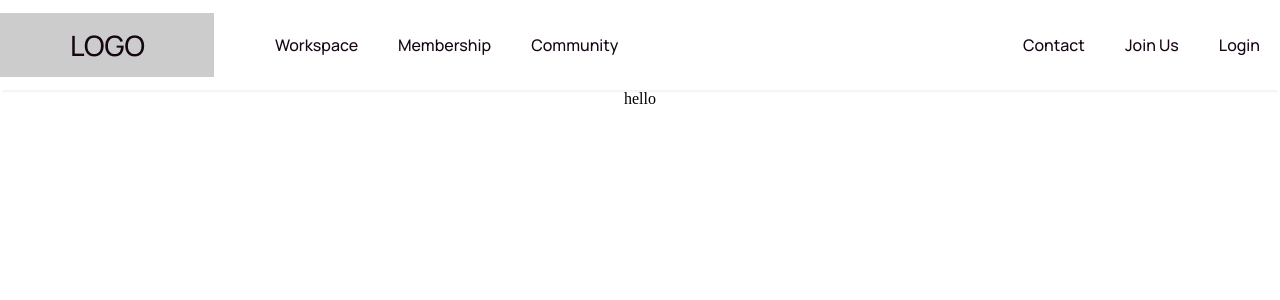
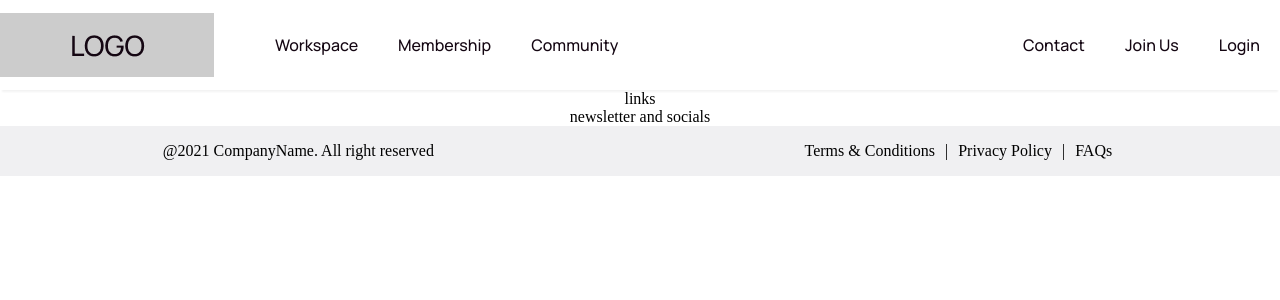
Before and after one commit to AlyLopez02/News-Site, a React (Vite) app: page / in a window 1280 px wide. Shown: the top 300 px of the page. Built offline with nearby package versions, Linux system fonts and the light colour scheme.

Commit message:
stub out second container

```diff
--- a/src/components/Footer/index.jsx
+++ b/src/components/Footer/index.jsx
@@ -1,10 +1,43 @@
 import React from 'react';
 import './style.scss';
 
+const mainLinks = [
+  'Link 1',
+  'Link2',
+  'Link3',
+];
+
+const subLinks = [
+  'Sub link 1',
+  'Sub link 2',
+  'Sub link 3',
+  'Sub link 4',
+  'Sub link 5',
+];
+
+const lastLinks = [
+  'Terms & Conditions',
+  ' | ',
+  'Privacy Policy',
+  ' | ',
+  'FAQs',
+];
+
 function Footer() {
   return (
-    <div>
-      hello
+    <div className="footer">
+      <div id="container1">
+        <nav>links</nav>
+        <div>newsletter and socials</div>
+      </div>
+      <div className="container2">
+        <p>@2021 CompanyName. All right reserved</p>
+        <ul>
+          {lastLinks.map((link) => (
+            <li>{link}</li>
+          ))}
+        </ul>
+      </div>
     </div>
   );
 }
--- a/src/components/Footer/style.scss
+++ b/src/components/Footer/style.scss
@@ -0,0 +1,17 @@
+.footer {
+    .container2 {
+        display: flex;
+        justify-content: space-around;
+        background-color: #F0F0F2;
+
+        ul {
+            display: flex;
+            flex-direction: row;
+            list-style: none;
+
+            li {
+                margin: 0px 5px;
+            }
+        }
+    }
+}
```
